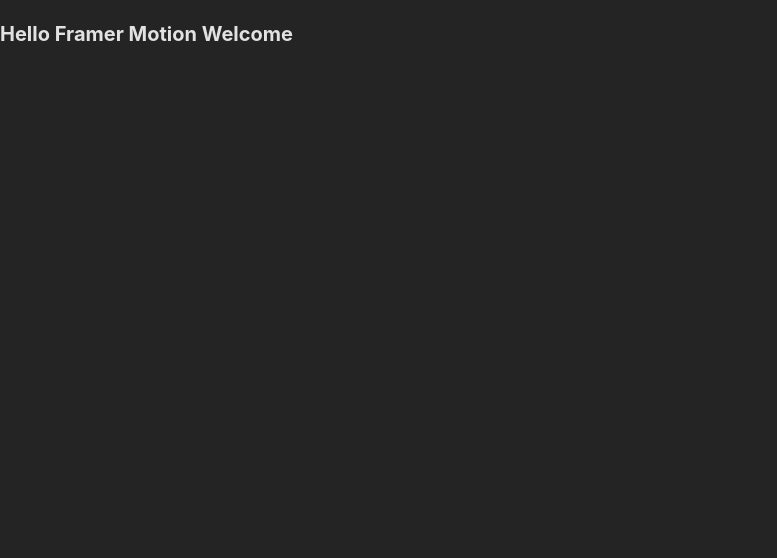
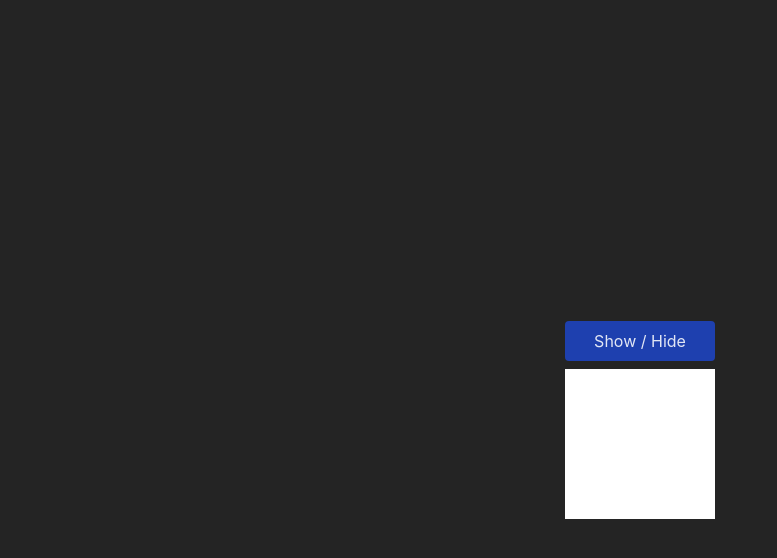
Before and after one commit to kid-us/Framer, a React (Vite) app: page / in a window 1280 px wide. Shown: the top 558 px of the page, without its empty margins (0-777 px from the left). Built offline with nearby package versions, Linux system fonts and the light colour scheme.

Commit message:
Simple Rotate animation

```diff
--- a/src/App.tsx
+++ b/src/App.tsx
@@ -1,10 +1,35 @@
+import { useState } from "react";
 import "./App.css";
+import { motion, AnimatePresence } from "framer-motion";
 
 function App() {
+  const [isVisible, setIsVisible] = useState<boolean>(true);
   return (
     <>
       <div className="container mx-auto py-5">
-        <p className="text-xl font-bold">Hello Framer Motion Welcome</p>
+        <div className="grid justify-center items-center h-[100vh] gap-7">
+          <div>
+            <motion.button
+              onClick={() => setIsVisible(!isVisible)}
+              className="bg-blue-800 rounded py-2 mb-2 w-[150px]"
+              layout
+            >
+              Show / Hide
+            </motion.button>
+
+            <AnimatePresence mode="popLayout">
+              {isVisible && (
+                <motion.div
+                  initial={{ rotate: "0deg", scale: 0 }}
+                  animate={{ rotate: "180deg", scale: 1 }}
+                  exit={{ rotate: "0deg", scale: 0 }}
+                  transition={{ duration: 1, ease: "backInOut" }}
+                  className="w-[150px] h-[150px] bg-white"
+                ></motion.div>
+              )}
+            </AnimatePresence>
+          </div>
+        </div>
       </div>
     </>
   );
```
